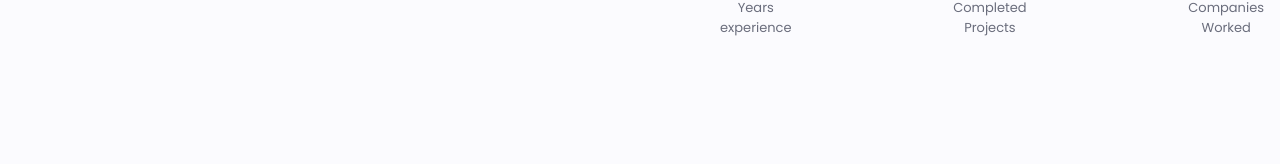
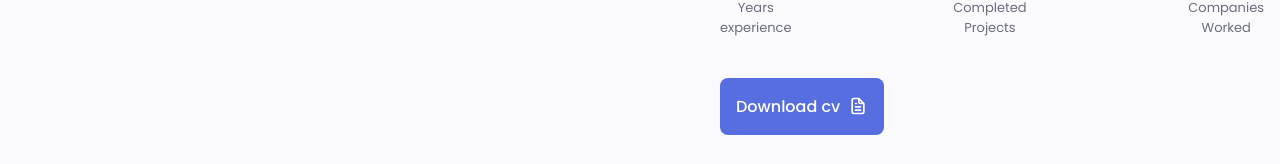
Before and after one commit to eliascerne/website, a React (Create React App) app: page / in a window 1280 px wide. Shown: the part 940-1104 px from the top of the page. Before the commit the page ends 1050 px from the top, so only its background shows below. Built offline with nearby package versions, Linux system fonts and the light colour scheme.

Commit message:
feat: AboutMe.js: added whole section

```diff
--- a/src/components/AboutMe.js
+++ b/src/components/AboutMe.js
@@ -1,4 +1,5 @@
 import React from 'react'
+import { UilFileAlt } from '@iconscout/react-unicons'
 
 function AboutMe() {
     return (
@@ -28,6 +29,11 @@ function AboutMe() {
                             <span class="about_info-name">Companies <br /> Worked</span>
                         </div>
                     </div>
+                    <div className="about_buttons">
+                        <a download="" href="" className="button button--flex">
+                            Download cv <UilFileAlt size="20" className="button_icon"/>
+                        </a>
+                    </div>
                 </div>
             </div>
         </section>
```
